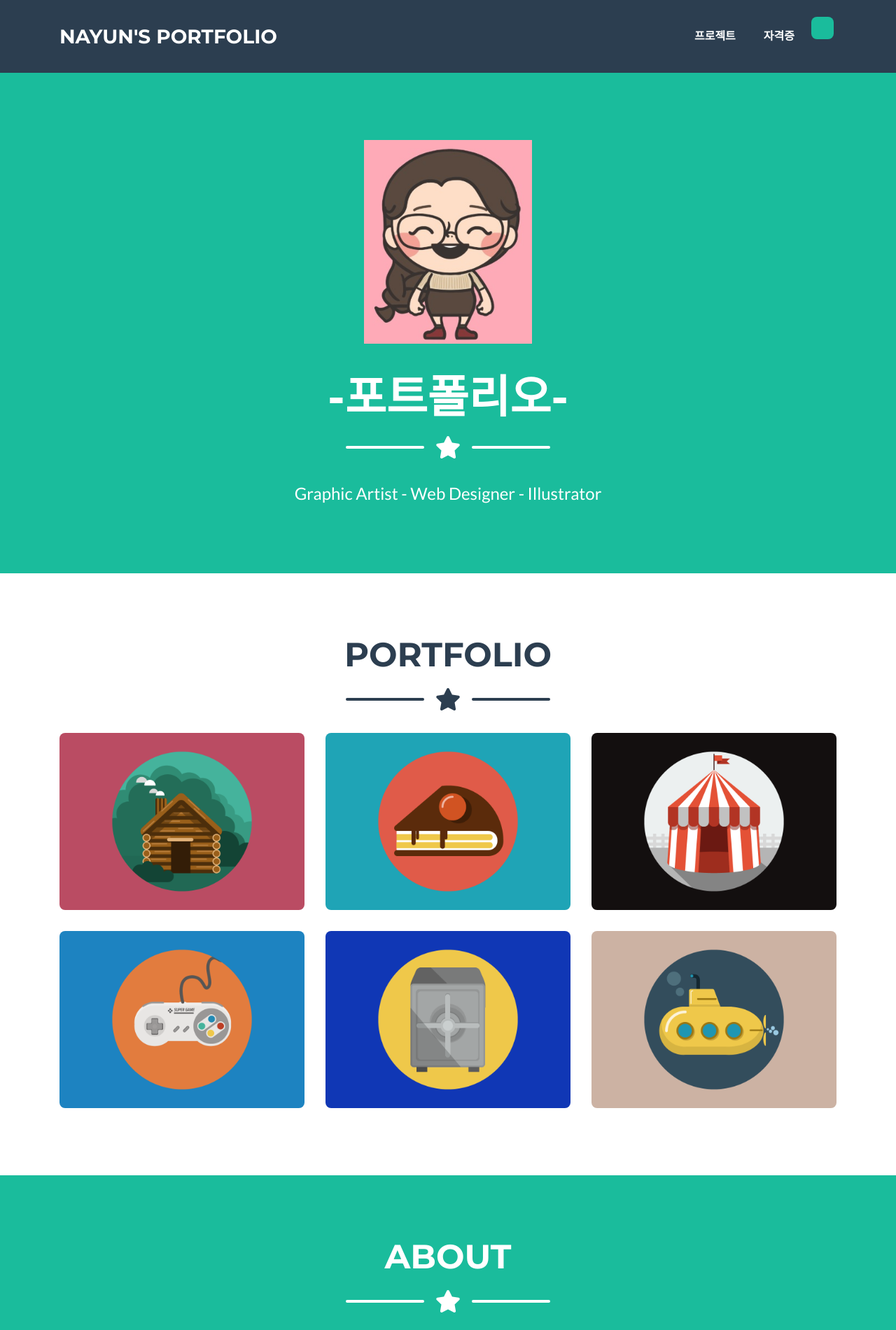
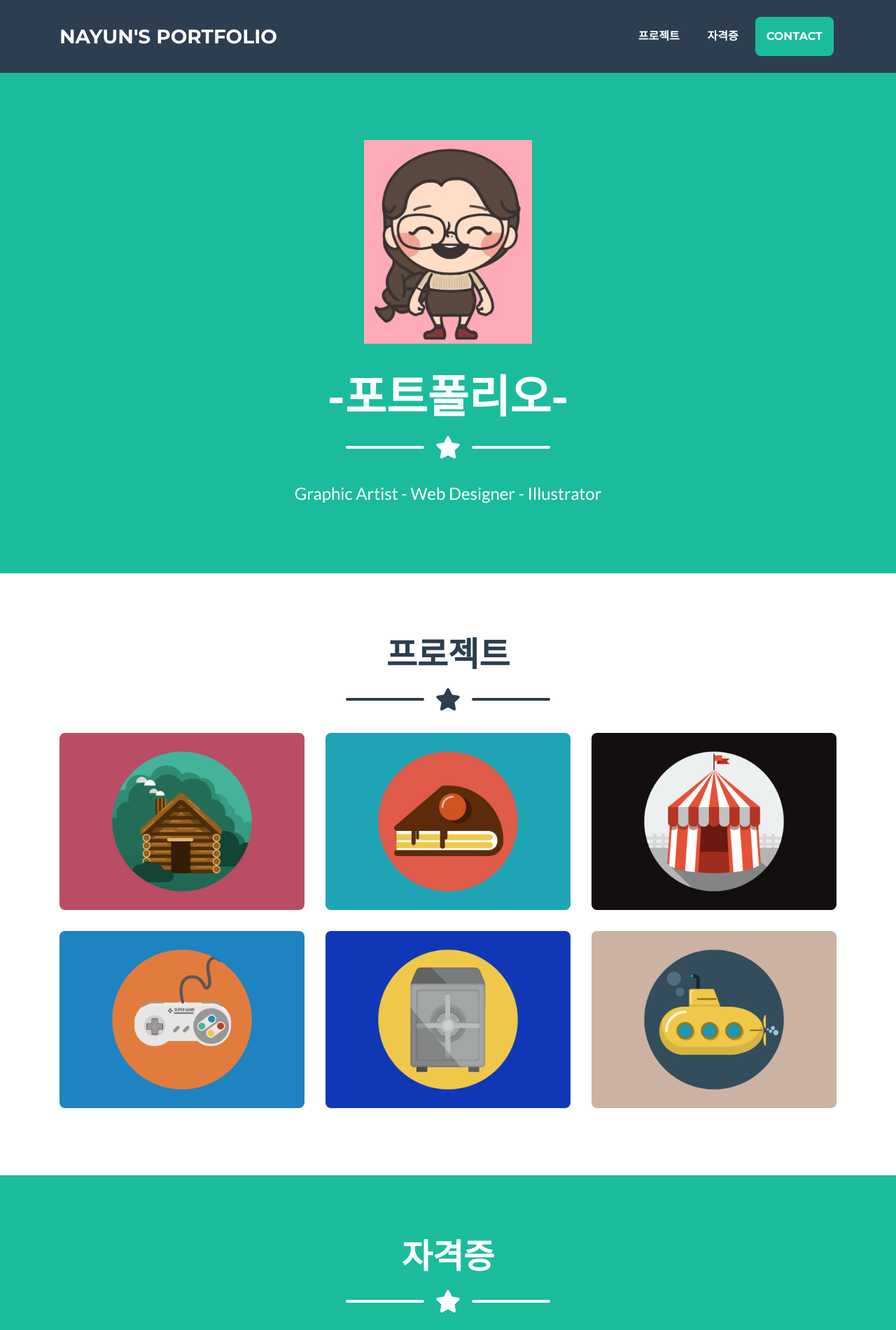
Before and after one commit to nanayunn/nanayunn.github.io, a website with bundled scripts: page index.html in a window 1280 px wide. Shown: the top 1900 px of the page at 70% size. Built offline with nearby package versions, Linux system fonts and the light colour scheme.

Commit message:
link updated

```diff
--- a/index.html
+++ b/index.html
@@ -39,7 +39,7 @@
             <a class="nav-link py-3 px-0 px-lg-3 rounded js-scroll-trigger" href="#about">자격증</a>
           </li>
           <li class="nav-item mx-0 mx-lg-1">
-            <a class="nav-link py-3 px-0 px-lg-3 rounded js-scroll-trigger" href="#contact"></a>
+            <a class="nav-link py-3 px-0 px-lg-3 rounded js-scroll-trigger" href="#contact">CONTACT</a>
           </li>
         </ul>
       </div>
@@ -76,7 +76,7 @@
     <div class="container">
 
       <!-- Portfolio Section Heading -->
-      <h2 class="page-section-heading text-center text-uppercase text-secondary mb-0">Portfolio</h2>
+      <h2 class="page-section-heading text-center text-uppercase text-secondary mb-0">프로젝트</h2>
 
       <!-- Icon Divider -->
       <div class="divider-custom">
@@ -173,7 +173,7 @@
     <div class="container">
 
       <!-- About Section Heading -->
-      <h2 class="page-section-heading text-center text-uppercase text-white">About</h2>
+      <h2 class="page-section-heading text-center text-uppercase text-white">자격증</h2>
 
       <!-- Icon Divider -->
       <div class="divider-custom divider-light">
@@ -196,7 +196,7 @@
 
       <!-- About Section Button -->
       <div class="text-center mt-4">
-        <a class="btn btn-xl btn-outline-light" href="https://startbootstrap.com/themes/freelancer/">
+        <a class="btn btn-xl btn-outline-light" href="https://kr.vonvon.me/quiz/604">
           <i class="fas fa-download mr-2"></i>
           Free Download!
         </a>
```
